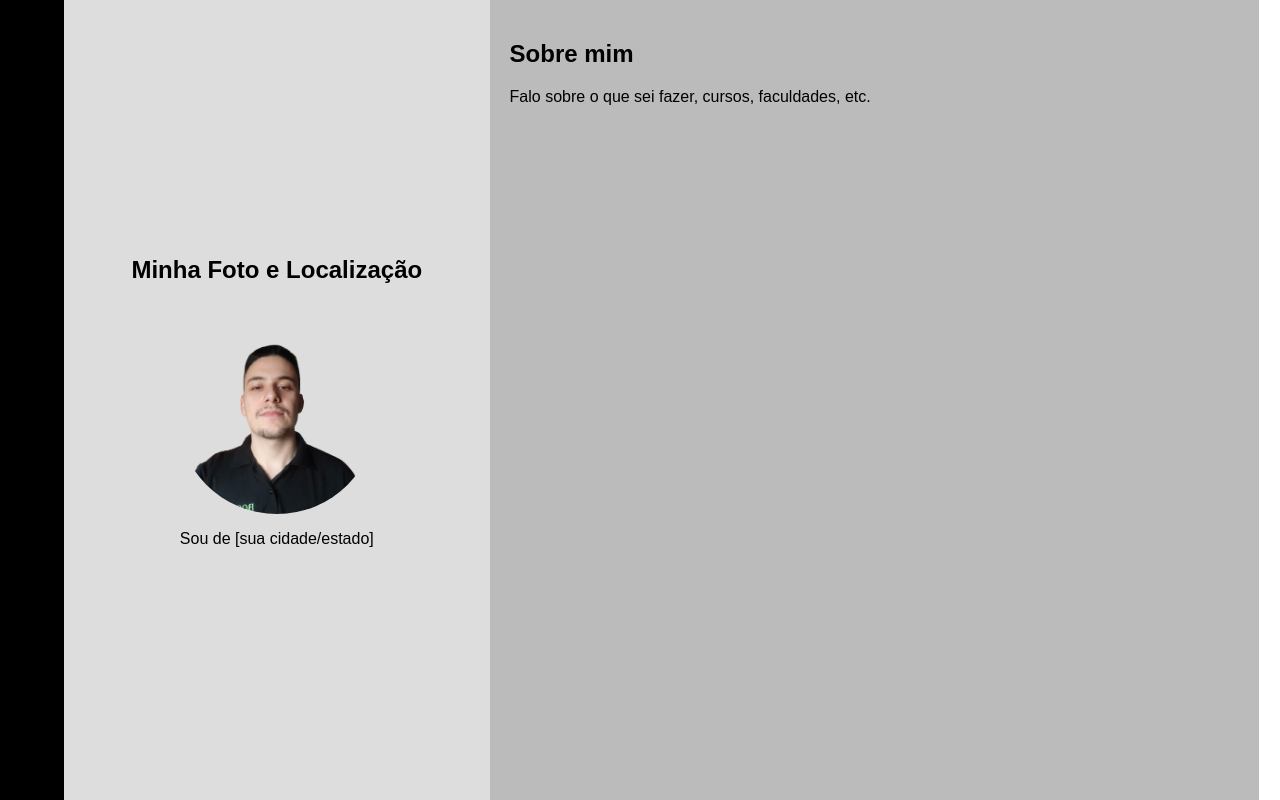
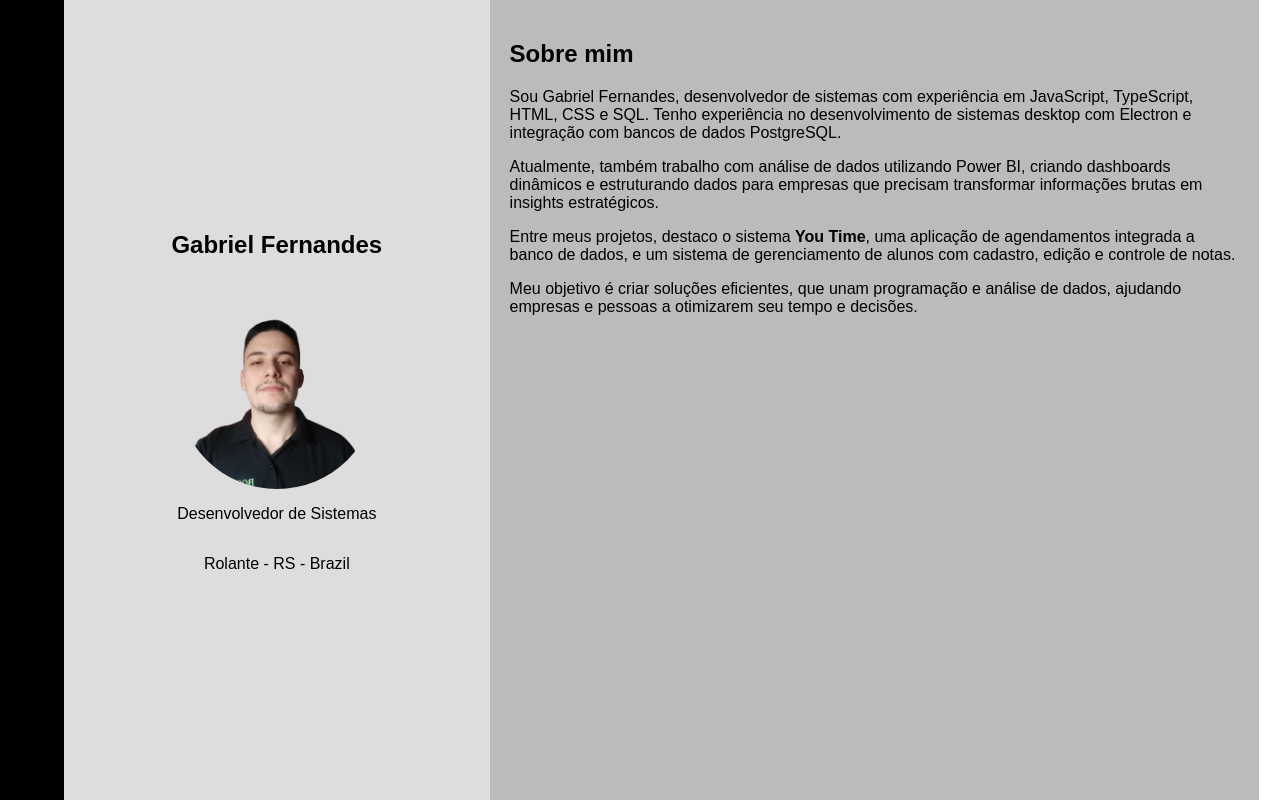
Before and after one commit to gabriel48fernandes/my-portfolio, a plain HTML site: page style/index.html in a window 1280 px wide. Drawn offline with Linux system fonts and the light colour scheme.

Commit message:
Update index.html

```diff
--- a/style/index.html
+++ b/style/index.html
@@ -1,11 +1,13 @@
 <!DOCTYPE html>
 <html lang="pt-BR">
+
 <head>
     <meta charset="UTF-8">
     <meta name="viewport" content="width=device-width, initial-scale=1.0">
-    <title>Portfólio</title>
+    <title>Portfólio Gabriel</title>
     <link rel="stylesheet" href="index.css">
 </head>
+
 <body>
     <div class="main-container">
         <!-- Faixa preta lateral -->
@@ -14,15 +16,38 @@
         <!-- Área principal dividida em duas -->
         <div class="content">
             <div class="left">
-                <h2>Minha Foto e Localização</h2>
+                <h2>Gabriel Fernandes</h2>
                 <img src="../assets/img_perfil.png" alt="Minha Foto" class="perfil">
-                <p>Sou de [sua cidade/estado]</p>
+                <p>Desenvolvedor de Sistemas</p>
+                <p>Rolante - RS - Brazil</p>
             </div>
             <div class="right">
                 <h2>Sobre mim</h2>
-                <p>Falo sobre o que sei fazer, cursos, faculdades, etc.</p>
+                <p>
+                    Sou Gabriel Fernandes, desenvolvedor de sistemas com experiência em JavaScript, TypeScript, HTML,
+                    CSS e SQL.
+                    Tenho experiência no desenvolvimento de sistemas desktop com Electron e integração com bancos de
+                    dados PostgreSQL.
+                </p>
+                <p>
+                    Atualmente, também trabalho com análise de dados utilizando Power BI, criando dashboards dinâmicos e
+                    estruturando dados para
+                    empresas que precisam transformar informações brutas em insights estratégicos.
+                </p>
+                <p>
+                    Entre meus projetos, destaco o sistema <strong>You Time</strong>, uma aplicação de agendamentos
+                    integrada a banco de dados,
+                    e um sistema de gerenciamento de alunos com cadastro, edição e controle de notas.
+                </p>
+                <p>
+                    Meu objetivo é criar soluções eficientes, que unam programação e análise de dados, ajudando empresas
+                    e pessoas
+                    a otimizarem seu tempo e decisões.
+                </p>
+
             </div>
         </div>
     </div>
 </body>
+
 </html>
```
